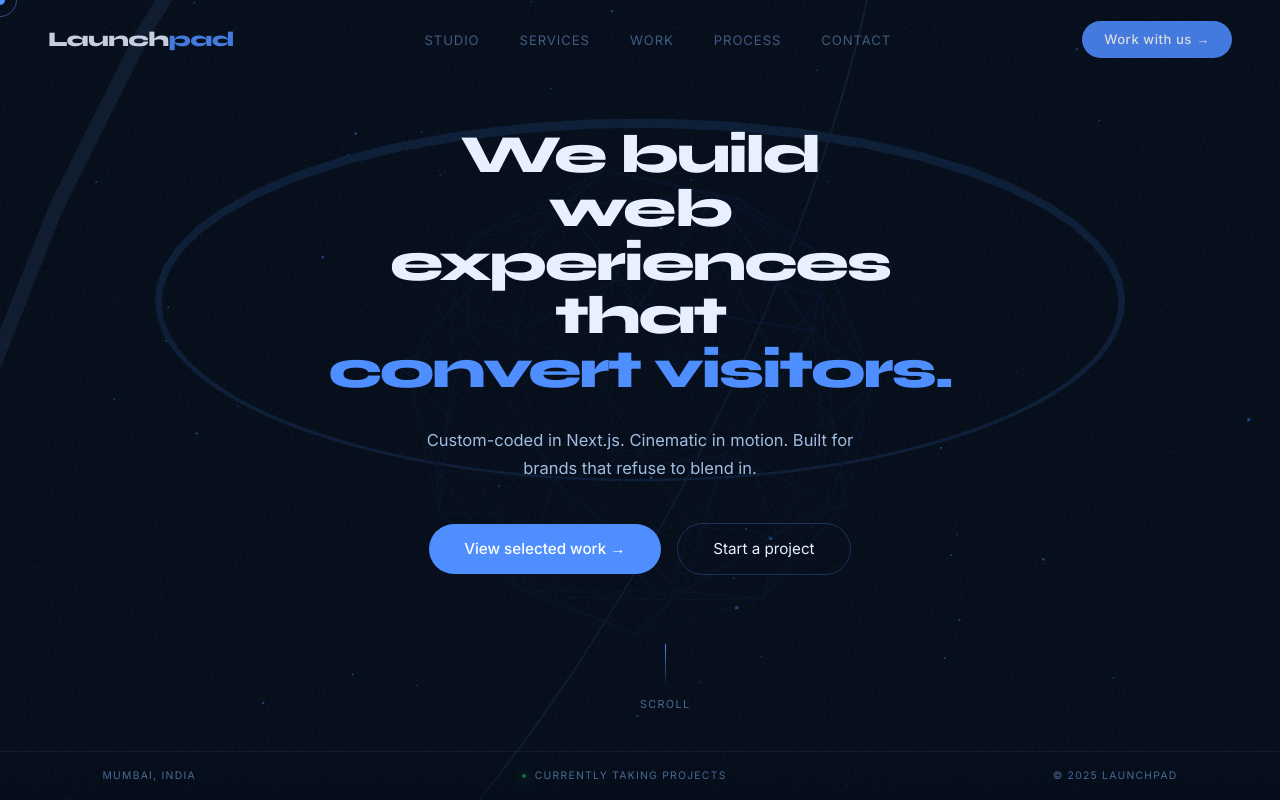
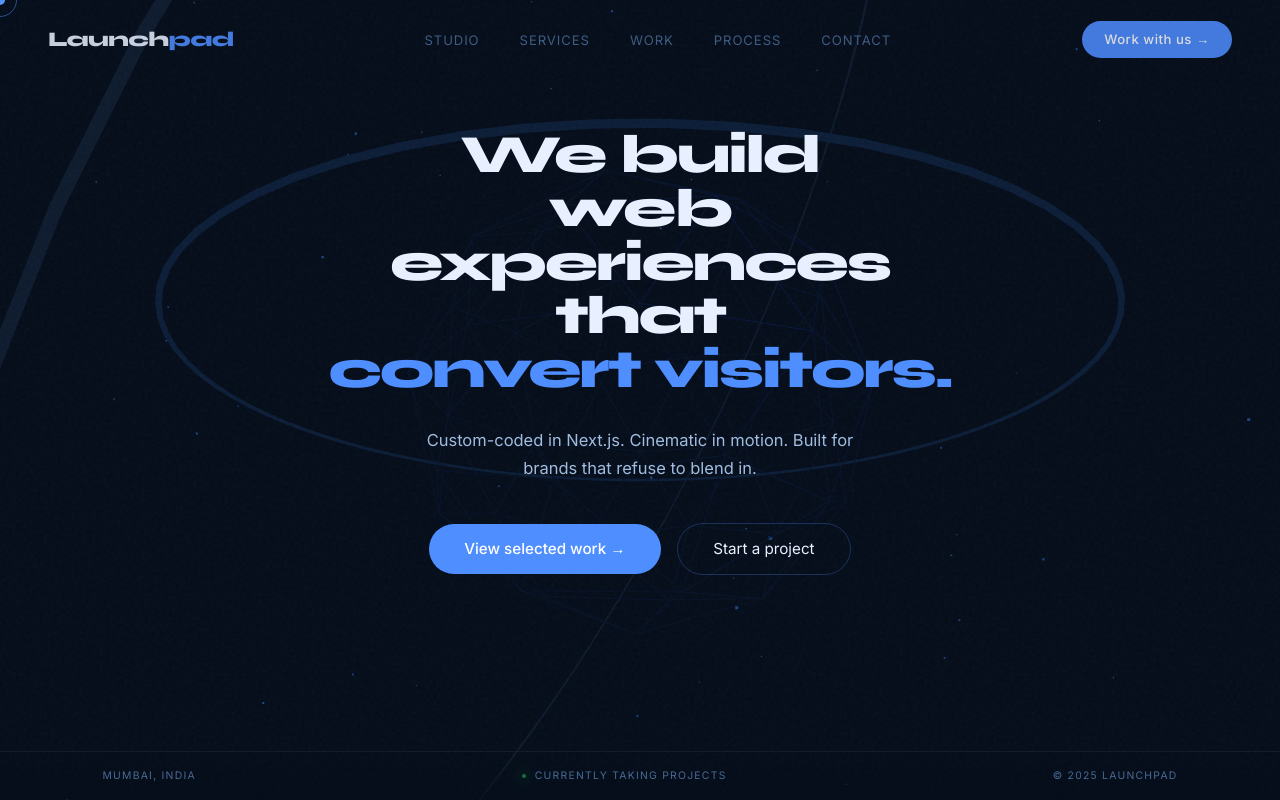
Before and after one commit to amannnnn6969/Launchpad-V2, a Next.js app: page / in a window 1280 px wide. Shown: the top 800 px of the page. Built offline with nearby package versions, Linux system fonts and the light colour scheme.

Commit message:
scroll fix

```diff
--- a/components/Hero.tsx
+++ b/components/Hero.tsx
@@ -292,7 +292,7 @@ export default function Hero() {
             display: "flex",
             gap: isMobile ? "0.6rem" : "1rem",
             justifyContent: "center",
-            alignItems: isMobile ? "stretch" : "center",
+            alignItems: "center",
             flexDirection: isMobile ? "column" : "row",
             flexWrap: "wrap",
             width: isMobile ? "100%" : "auto",
@@ -314,7 +314,8 @@ export default function Hero() {
               cursor: "pointer",
               fontFamily: "Inter, sans-serif",
               width: isMobile ? "100%" : "auto",
-              maxWidth: isMobile ? "280px" : "none",
+              maxWidth: isMobile ? "320px" : "none",
+              margin: isMobile ? "0 auto" : undefined,
               willChange: "transform",
             }}
           >
@@ -335,43 +336,14 @@ export default function Hero() {
               cursor: "pointer",
               fontFamily: "Inter, sans-serif",
               width: isMobile ? "100%" : "auto",
-              maxWidth: isMobile ? "280px" : "none",
+              maxWidth: isMobile ? "320px" : "none",
+              margin: isMobile ? "0 auto" : undefined,
               willChange: "transform",
             }}
           >
             Start a project
           </button>
         </div>
-      </div>
-
-      {/* Scroll hint */}
-      <div
-        className="animate-fade-up-5"
-        style={{
-          position: "absolute",
-          bottom: "5.5rem",
-          left: "50%",
-          transform: "translateX(-50%)",
-          zIndex: 4,
-          display: "flex",
-          flexDirection: "column",
-          alignItems: "center",
-          gap: "0.5rem",
-          color: "var(--muted)",
-          fontSize: "0.68rem",
-          letterSpacing: "0.12em",
-          textTransform: "uppercase",
-        }}
-      >
-        <div
-          className="animate-scroll-pulse"
-          style={{
-            width: 1,
-            height: 44,
-            background: "linear-gradient(to bottom, var(--accent), transparent)",
-          }}
-        />
-        scroll
       </div>
 
       {/* Bottom info strip */}
```
